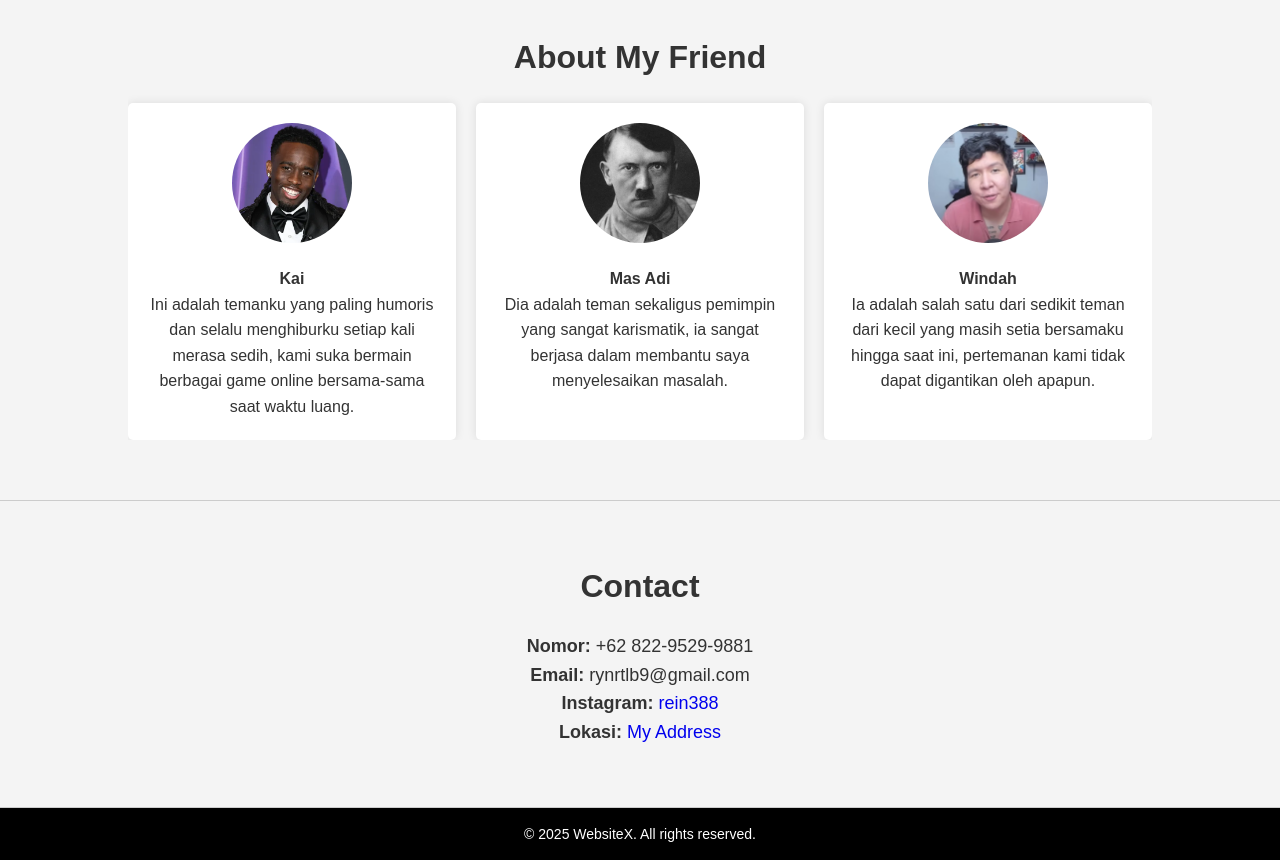
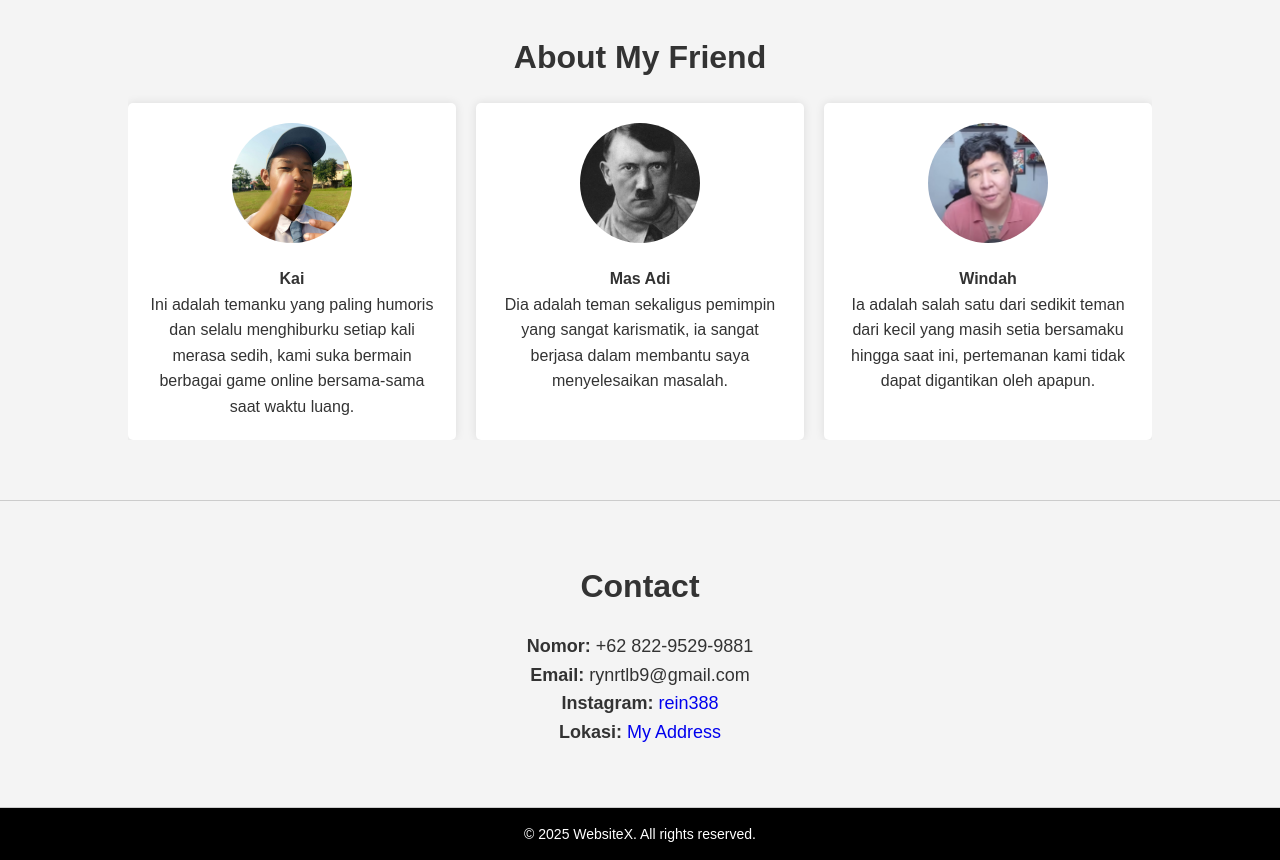
Before and after one commit to Ray4dye/p, a plain HTML site: page index.html in a window 1280 px wide. Shown: the part 1020-1880 px from the top of the page. Drawn offline with Linux system fonts and the light colour scheme.

Commit message:
Update index.html

```diff
--- a/index.html
+++ b/index.html
@@ -51,7 +51,7 @@
             <h3>About My Friend</h3>
             <div class="friend-list">
             <div class="friend-item">
-                <img src="0x0.webp" alt="Friend Photo">
+                <img src="WhatsApp Image 2025-08-22 at 13.18.38.jpeg" alt="Friend Photo">
                 <h4>Kai</h4>
                 <p>Ini adalah temanku yang paling humoris dan selalu menghiburku setiap kali merasa sedih, kami suka bermain berbagai game online bersama-sama saat waktu luang.</p>
             </div>
```
